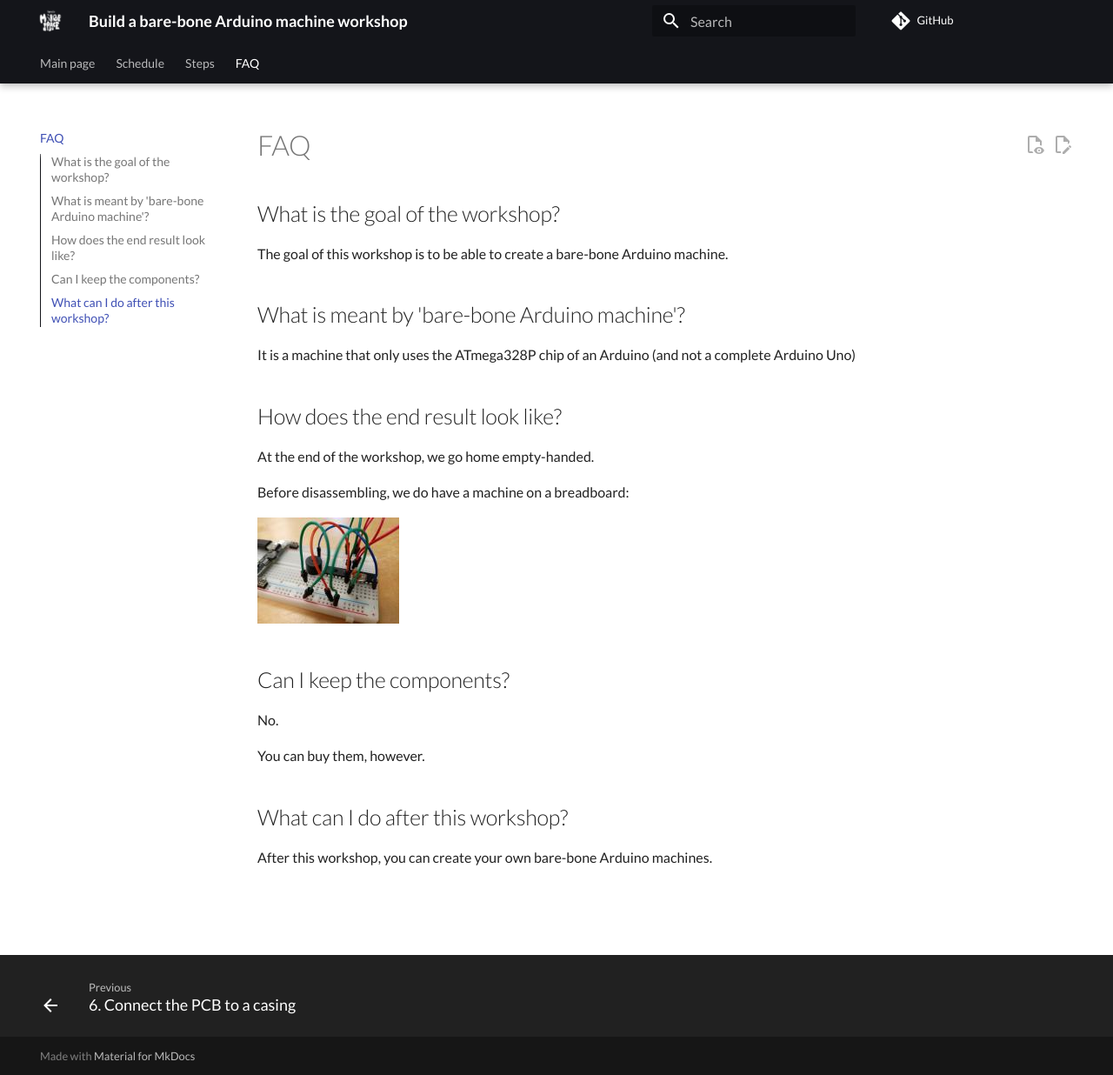
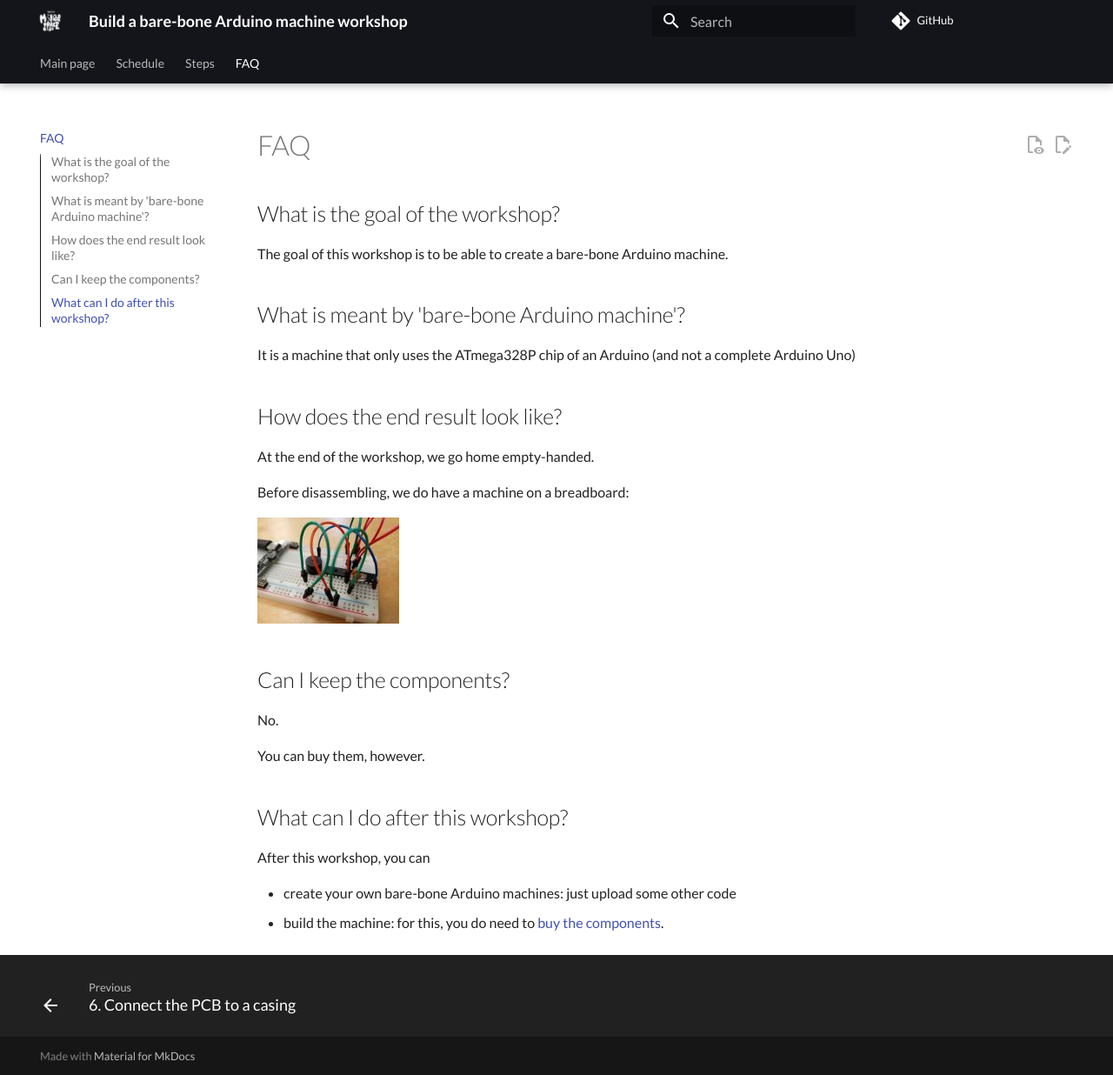
Before and after one commit to richelbilderbeek/build_bare_bone_arduino_machine_workshop, an MkDocs documentation site: the page built from docs/faq.md, in a window 1280 px wide and 1236 px high. Shown: the whole window at 87% size. Built offline with MkDocs 1.6.1 and Material for MkDocs 9.7.7, drawn with Linux system fonts in a browser that asks for light colours; comment, search, counter and statistics services are not loaded.

Commit message:
What to do after?

```diff
--- a/docs/faq.md
+++ b/docs/faq.md
@@ -33,5 +33,9 @@
 
 ## What can I do after this workshop?
 
-After this workshop, you can create your own
-bare-bone Arduino machines.
+After this workshop, you can
+
+- create your own bare-bone Arduino machines:
+  just upload some other code
+- build the machine:
+  for this, you do need to [buy the components](buy_components/README.md).
```
